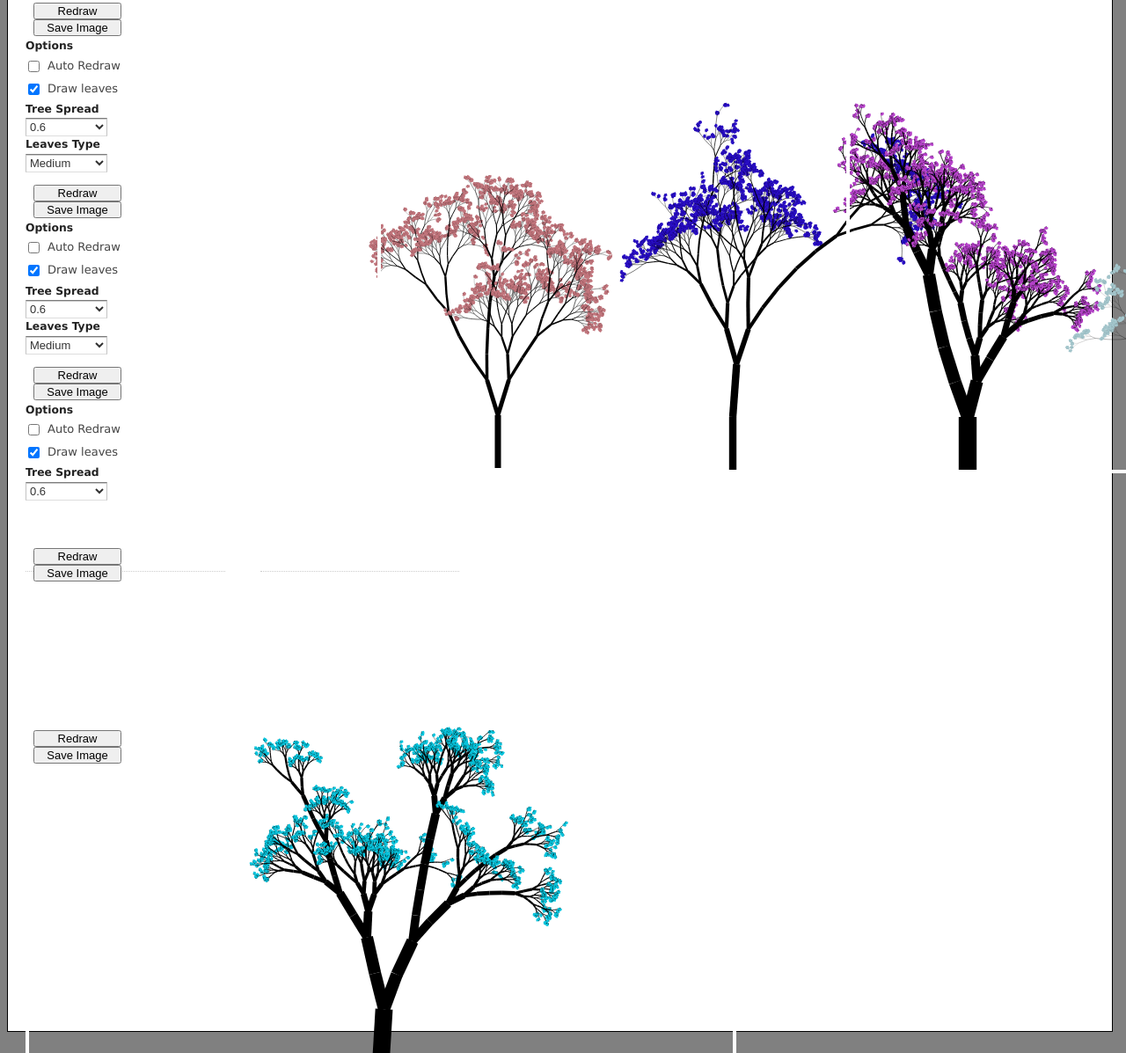
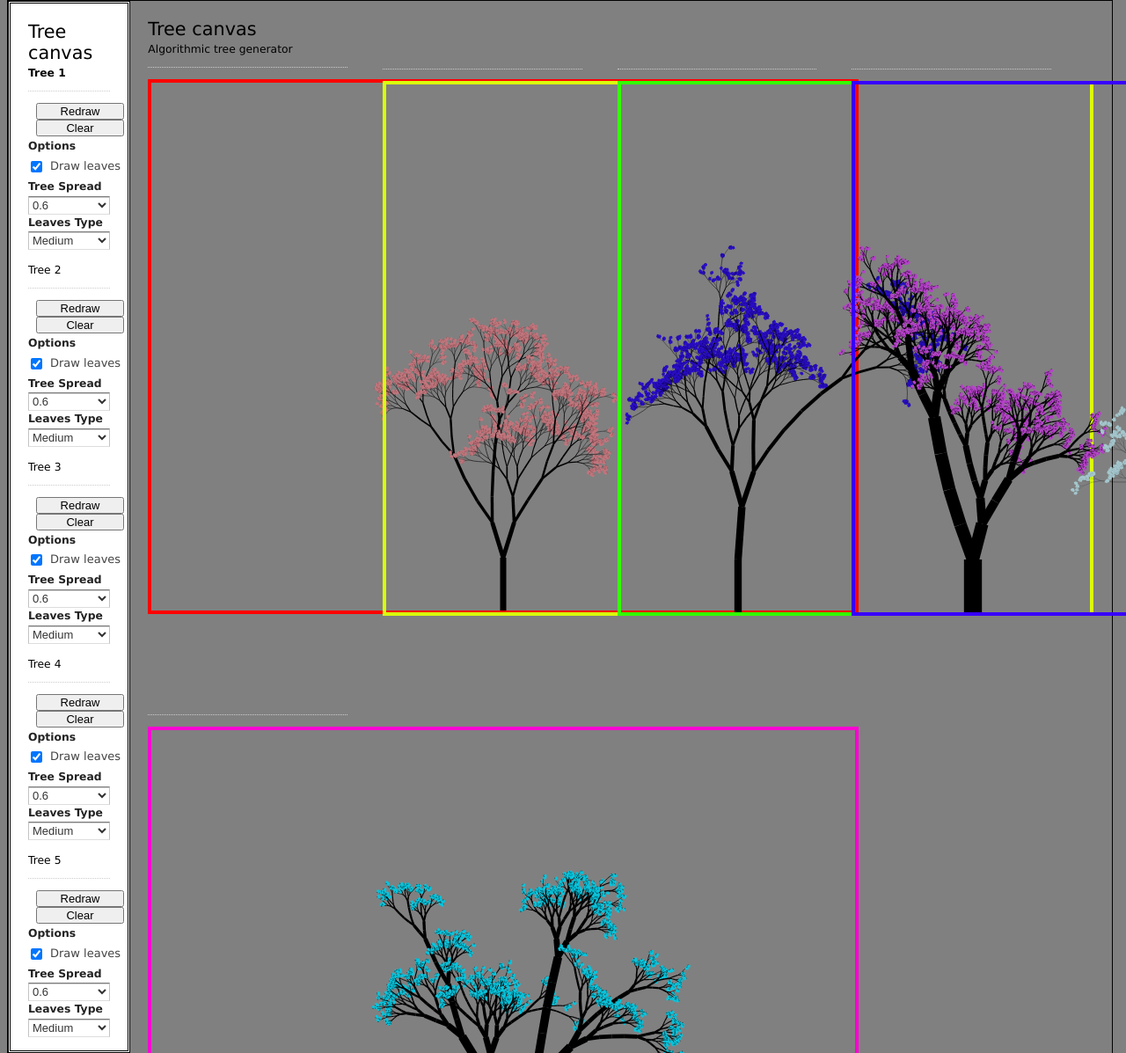
Before and after one commit to marissala/NM2207_Final, a website: page Final_assignment/www/index.html in a window 1280 px wide. Shown: the part 306-1503 px from the top of the page at 88% size. Drawn offline with nearby package versions, Linux system fonts and the light colour scheme; files whose address does not match are found by name.

Commit message:
Added "clear", removed "saveimage", let the first container be set to how many container are inside, double border

```diff
--- a/Final_assignment/www/css/appstyle.css
+++ b/Final_assignment/www/css/appstyle.css
@@ -228,12 +228,13 @@ body
 	/*margin:0 auto;*/
 	text-align:left;
   width:100pt;
-  /*height:100pt;*/
+	height:auto;
+	border-style: double;
 }
 
 #form_container0
 {
-	background:#fff;
+	/*background:#fff;*/
 	float: left;
 	/*margin:0 auto;*/
 	text-align:left;
@@ -243,7 +244,7 @@ body
 
 #form_container1
 {
-	background:#fff;
+	/*background:#fff;*/
 	float:left;
 	/*margin:0 auto;*/
 	text-align:left;
@@ -254,7 +255,7 @@ body
 
 #form_container2
 {
-	background:#fff;
+	/*background:#fff;*/
 	float:left;
 	/*margin:0 auto;*/
 	text-align:left;
@@ -265,7 +266,7 @@ body
 
 #form_container3
 {
-	background:#fff;
+	/*background:#fff;*/
 	float:left;
 	/*margin:0 auto;*/
 	text-align:left;
@@ -276,18 +277,7 @@ body
 
 #form_container4
 {
-	background:#fff;
-	float:left;
-	/*margin:0 auto;*/
-	text-align:left;
-  width:200pt;
-	height:550pt;
-	overflow: hidden;
-}
-
-#form_container5
-{
-	background:#fff;
+	/*background:#fff;*/
 	float:left;
 	/*margin:0 auto;*/
 	text-align:left;
--- a/Final_assignment/www/index.html
+++ b/Final_assignment/www/index.html
@@ -13,35 +13,43 @@
     </head>
 
   <body>
-    <header><header>Forestsss</header>
 
-        <p>--Text about trees and forests--</p>
+    <header>
+            <form id="form_89901" class="appnitro">
+    <div class="form_description">
+                            <br><h2>Forestsss</h2>
+                            <h1>--Text about trees and forests--</h1>
+        <p>Each of us has a way of organising thoughts, people, events, emotions, in our heads. Our feeling of identity is linked to both fitting in with others but also having a sense of being unique.</p>
+        <p>A way to visualize who we are internally, up in our heads, is by imagining that our minds are like forests.</p>
+        <p>Some people's mind forests might be filled with short trees, all in line. Other's might have a chaotic mess on one end and a neatly clean park on the other end.</p>
+        <p>The colors of our leaves might be from the same color pallet, or every tree might carry a different color. To finegrade intricate details in our mind-forests, the leaves on the trees can also vary in their size or form.</p>
+        <p>But, instead of imagining what your mind forest would be like - how about drawing it out on the canvas provided here?</p>
+
+    </form>
+    </div>
     </header>
 
-<div id='wrapper' style="background-color: #ffffff">
+<div id='wrapper'>
 
     <div id='form_container'>
             <form id="form_89901" class="appnitro">
                     <div class="form_description">
                         <h2>Tree canvas</h2>
-                        <p>Drawing controls</p>
-                    </div>
-
-                    <canvas style="border:4px solid #ffffff;" height="10" width="20" id="firstCanvas"></canvas>
-
+                        <p><b>Tree 1</b></p>
                         <div style="float:left;">
                             <li class="buttons">
                                 <input id="redraw0" class="button_text" type="button" value="Redraw" />
-                                <input id="saveImage0" class="button_text" type="button" value="Save Image" />
+                                <input id= "clear0" class="button_text" type="button" value="Clear"/>
                             </li>
                         </div>
+                    </div>
 
-                    <div style="float:right;">
+
+
+                    <div style="float:left;">
                         <label class="description" for="element_1">Options</label>
 
                         <span>
-                            <input id="auto0" name="auto" class="element checkbox" type="checkbox" />
-                            <label class="choice">Auto Redraw</label>
                             <input id="noLeaves0" name="noLeaves" class="element checkbox" type="checkbox" CHECKED />
                             <label class="choice">Draw leaves</label>
                             <label class="description" for="element_1">Tree Spread</label>
@@ -70,20 +78,21 @@
                         </span>
                     </div>
 
-                    <hr>
-
+                    <div class="form_description">
+                            <br><p>Tree 2</p>
                             <div style="float:left;">
                                 <li class="buttons">
                                     <input id="redraw1" class="button_text" type="button" value="Redraw" />
-                            <input id="saveImage1" class="button_text" type="button" value="Save Image" />
+                                    <input id= "clear1" class="button_text" type="button" value="Clear"/>
                                 </li>
                             </div>
+                        </div>
 
-                    <div style="float:right;">
+
+
+                    <div style="float:left;">
                         <label class="description" for="element_1">Options</label>
                         <span>
-                            <input id="auto1" name="auto" class="element checkbox" type="checkbox" />
-                            <label class="choice">Auto Redraw</label>
                             <input id="noLeaves1" name="noLeaves" class="element checkbox" type="checkbox" CHECKED />
                             <label class="choice">Draw leaves</label>
                             <label class="description" for="element_1">Tree Spread</label>
@@ -112,18 +121,20 @@
                         </span>
                     </div>
 
+                    <div class="form_description">
+                            <br>
+                            <p>Tree 3</p>
                             <div style="float:left;">
                                     <li class="buttons">
                                         <input id="redraw2" class="button_text" type="button" value="Redraw" />
-                            <input id="saveImage2" class="button_text" type="button" value="Save Image" />
+                                        <input id= "clear2" class="button_text" type="button" value="Clear"/>
                                         </li>
                                 </div>
+                        </div>
 
-                    <div style="float:right;">
+                    <div style="float:left;">
                         <label class="description" for="element_1">Options</label>
                         <span>
-                            <input id="auto2" name="auto" class="element checkbox" type="checkbox" />
-                            <label class="choice">Auto Redraw</label>
                             <input id="noLeaves2" name="noLeaves" class="element checkbox" type="checkbox" CHECKED />
                             <label class="choice">Draw leaves</label>
                             <label class="description" for="element_1">Tree Spread</label>
@@ -152,19 +163,21 @@
                             </div>
                         </span>
                     </div>
-
+                    <div class="form_description">
+                            <br>
+                            <p>Tree 4</p>
                             <div style="float:left;">
                                     <li class="buttons">
                                         <input id="redraw3" class="button_text" type="button" value="Redraw" />
-                            <input id="saveImage3" class="button_text" type="button" value="Save Image" />
+                                        <input id= "clear3" class="button_text" type="button" value="Clear"/>
                                     </li>
                             </div>
+                    </div>
 
-                    <div style="float:right;">
+
+                    <div style="float:left;">
                         <label class="description" for="element_1">Options</label>
                         <span>
-                            <input id="auto3" name="auto" class="element checkbox" type="checkbox" />
-                            <label class="choice">Auto Redraw</label>
                             <input id="noLeaves3" name="noLeaves" class="element checkbox" type="checkbox" CHECKED />
                             <label class="choice">Draw leaves</label>
                             <label class="description" for="element_1">Tree Spread</label>
@@ -193,19 +206,20 @@
                             </div>
                         </span>
                     </div>
-
+                    <div class="form_description">
+                            <br>
+                            <p>Tree 5</p>
                             <div style="float:left;">
                                     <li class="buttons">
                                         <input id="redraw4" class="button_text" type="button" value="Redraw" />
-                            <input id="saveImage4" class="button_text" type="button" value="Save Image" />
+                                        <input id= "clear4" class="button_text" type="button" value="Clear"/>
                                     </li>
                                 </div>
+                        </div>
 
-                    <div style="float:right;">
+                    <div style="float:left;">
                         <label class="description" for="element_1">Options</label>
                         <span>
-                            <input id="auto4" name="auto" class="element checkbox" type="checkbox" />
-                            <label class="choice">Auto Redraw</label>
                             <input id="noLeaves4" name="noLeaves" class="element checkbox" type="checkbox" CHECKED />
                             <label class="choice">Draw leaves</label>
                             <label class="description" for="element_1">Tree Spread</label>
@@ -249,7 +263,7 @@
                 <p>Algorithmic tree generator</p>
             </div>
 
-        <canvas style="border:4px solid #ffffff; z-index: 1; position:absolute;" id="canvas0"></canvas>
+        <canvas style="border:4px solid #ff0000; z-index: 1; position:absolute;" id="canvas0"></canvas>
 
 
         </form>
@@ -265,7 +279,7 @@
                 <p></p><br> <br>
             </div>
 
-        <canvas style="border:4px solid #ffffff; z-index: 2; position:absolute;" id="canvas1"></canvas>
+        <canvas style="border:4px solid #daff0b; z-index: 2; position:absolute;" id="canvas1"></canvas>
 
         </form>
         <div id="footer">
@@ -281,7 +295,7 @@
                 <p></p><br> <br>
             </div>
 
-        <canvas style="border:4px solid #ffffff; z-index: 3; position:absolute;" id="canvas2"></canvas>
+        <canvas style="border:4px solid #33ff00; z-index: 3; position:absolute;" id="canvas2"></canvas>
 
 
         </form>
@@ -297,7 +311,7 @@
                 <p></p><br> <br>
             </div>
 
-        <canvas style="border:4px solid #ffffff; z-index: 4; position:absolute;" id="canvas3"></canvas>
+        <canvas style="border:4px solid #3700ff; z-index: 4; position:absolute;" id="canvas3"></canvas>
 
 
         </form>
@@ -313,23 +327,7 @@
                 <p></p><br> <br>
             </div>
 
-        <canvas style="border:4px solid #ffffff; z-index: 5; position:absolute;" id="canvas4"></canvas>
-
-
-        </form>
-        <div id="footer">
-        </div>
-    </div>
-
-    <div id='form_container5'>
-
-        <form id="form_89901" class="appnitro">
-            <div class="form_description">
-                <h2></h2> <br>
-                <p></p><br> <br>
-            </div>
-
-        <canvas style="border:4px solid #ffffff; z-index: 6; position:absolute;" id="canvas5"></canvas>
+        <canvas style="border:4px solid #fd00d3; z-index: 5; position:absolute;" id="canvas4"></canvas>
 
 
         </form>
@@ -485,10 +483,11 @@ branch : function(depth) {
             for( var i = 0; i < m; i++ ) {
                 redraws[i] = document.getElementById("redraw" + i);
             }
-            var saveImages = [];
+            var clears = [];
             for( var i = 0; i < m; i++ ) {
-                saveImages[i] = document.getElementById("saveImage" + i);
+                clears[i] = document.getElementById("clear" + i);
             }
+
             var noLeavesS = [];
             for( var i = 0; i < m; i++ ) {
                 noLeavesS[i] = document.getElementById("noLeaves" + i);
@@ -497,10 +496,10 @@ branch : function(depth) {
             for( var i = 0; i < m; i++ ) {
                 leaveTypes[i] = document.getElementById("leaveType" + i);
             }
-            var autos = [];
+            /*var autos = [];
             for( var i = 0; i < m; i++ ) {
                 autos[i] = document.getElementById("auto" + i);
-            }
+            }*/
 
             var spreads = [];
             for( var i = 0; i < m; i++ ) {
@@ -521,22 +520,24 @@ branch : function(depth) {
                         drawTree(Input);
                     }
 
-                    Input.saveImage.onclick = function() {
-                        window.location = canvas.toDataURL("image/png");
+                    Input.clear.onclick = function() {
+                        Input.canvas.getContext("2d").clearRect(0, 0, Input.canvas.width, Input.canvas.height);
                     }
+
+
 
                     Input.noLeaves.onclick = function () {
                      Input.leaveType.disabled = !Input.noLeaves.checked;
                     };
 
-                    Input.auto.onclick = function () {
+                    /*Input.auto.onclick = function () {
                         if (Input.auto.checked) {
                             auto = Input.auto;
                             Input.intervalId = setInterval(() => drawTree(Input), 1000);
                         } else {
                             clearInterval(Input.intervalId);
                         }
-                    }
+                    }*/
 /*
                     Input.noLeaves.onclick = function() {
                         if(this.checked == false)
@@ -592,10 +593,10 @@ branch : function(depth) {
                 //Creating the input Input for the function, this should have all attributes that are needed to be retrieved via getelementbyid
                 var Input = {canvas:canvases[i],
                 redraw: redraws[i],
-                saveImage:saveImages[i],
+                clear: clears[i],
                 noLeaves:noLeavesS[i],
                 leaveType:leaveTypes[i],
-                auto:autos[i],
+                /*auto:autos[i],*/
                 spread:spreads[i]};
 
                 init(Input);
```
Lines whose indentation alone changed are shown as unchanged.
